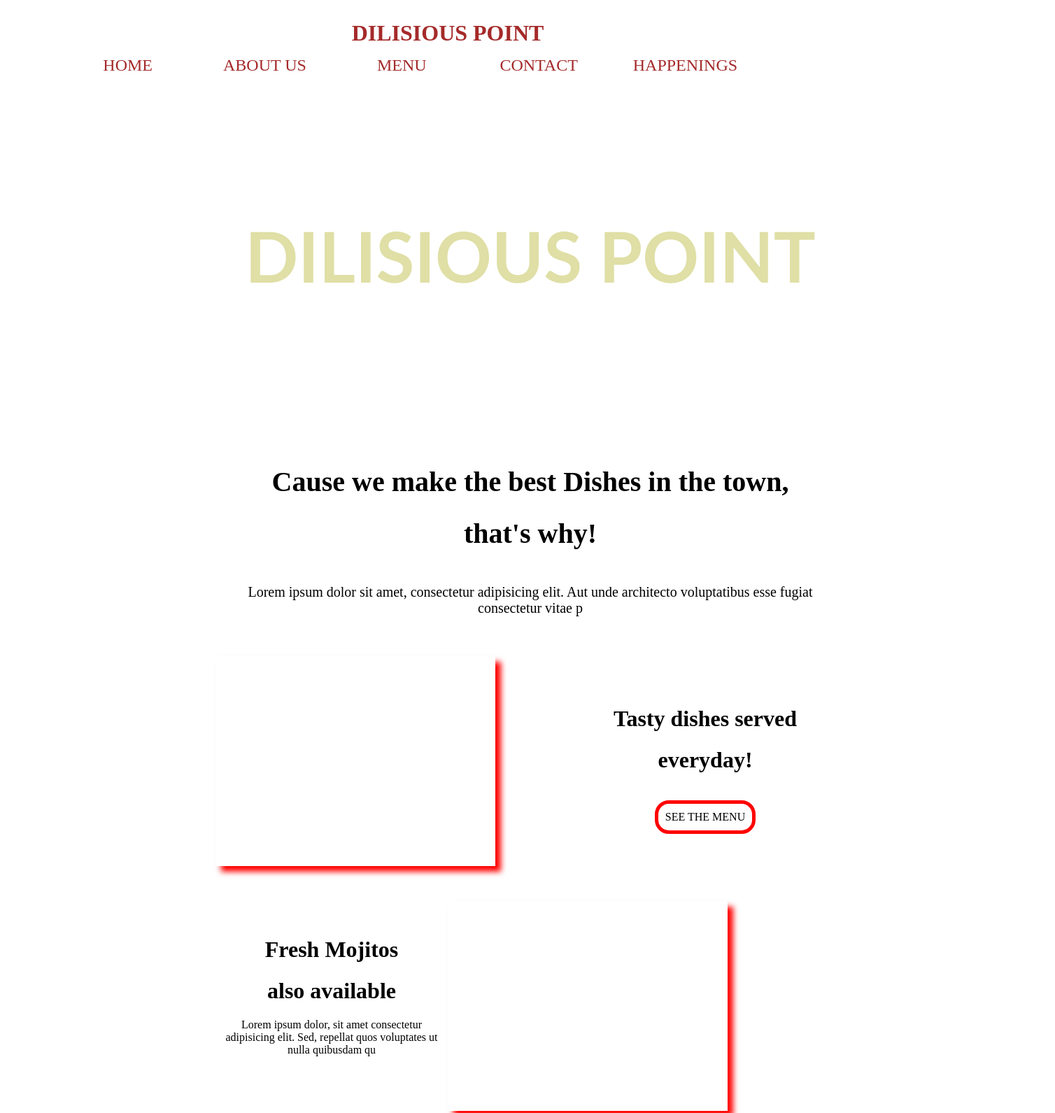
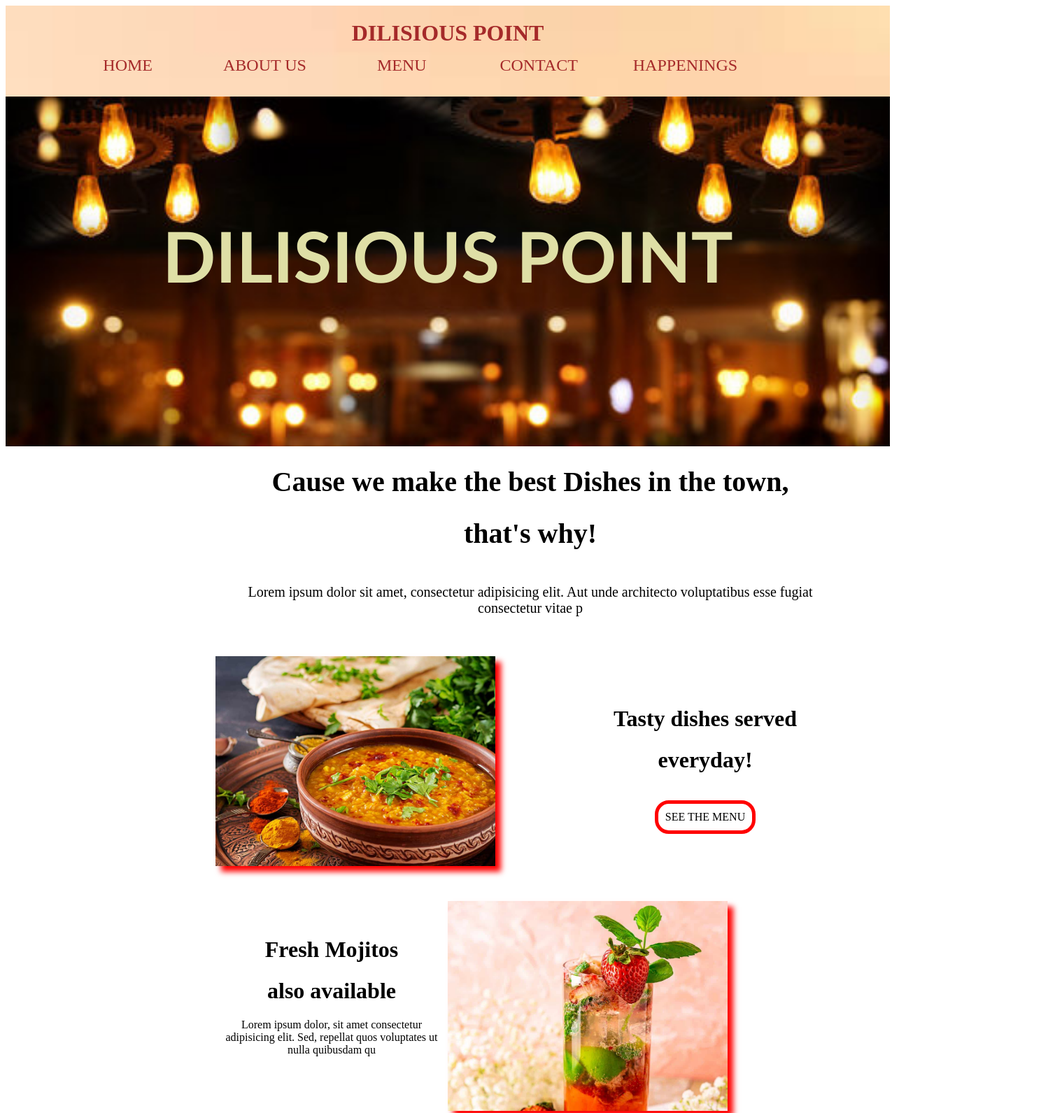
Before and after one commit to kashishchouhan13/Resturant-Website, a plain HTML site: page index.html in a window 1280 px wide. Shown: the top 1591 px of the page at 70% size, 1508 px wide, since content can reach past the window. Drawn offline with Linux system fonts and the light colour scheme; files whose address does not match are found by name.

Commit message:
Update resturant.css

```diff
--- a/CSS/resturant.css
+++ b/CSS/resturant.css
@@ -10,7 +10,9 @@
 grid-row: 1/2;
 grid-column: 1/2;
 color: brown;
-background-image: url(/img.html/download\ \(1\).jpg);
+background-image: url(/img/happen/download.jpg);
+background-repeat: no-repeat;
+background-size: cover;
 width: 100%;
 background-attachment: fixed;
 text-align: center;
@@ -40,15 +42,16 @@ a:hover
 #d2
 {   grid-row: 2/3;
     grid-column: 1/2;
-    background-image:url(/img.html/restaurant-blur-background-design-resource_236836-16729.webp);
+    background-image:url(/img/360_F_205876015_hYYs7ugqoU8QAobSS3TbnGQ92qyS5gEc.jpg);
     color: rgb(223, 223, 166);
     text-align: center;
-    width: 1500px;
+    width: 100%;
     padding-top:100px;
     font-family:'Segoe UI';
     font-size: 50px;
 font-family: 'Trebuchet MS', 'Lucida Sans Unicode', 'Lucida Grande', 'Lucida Sans', Arial, sans-serif;
-
+background-repeat: no-repeat; /* Prevents the image from repeating */
+background-size: cover;
 }
 #d3
 {
@@ -69,7 +72,7 @@ font-family: 'Trebuchet MS', 'Lucida Sans Unicode', 'Lucida Grande', 'Lucida San
 { grid-row: 1/2;
 
     grid-column: 1/2;
-    background-image: url(/img.html/download\ \(2\).jpg);
+    background-image: url(/img/Healthy_recipes_big_898.jpg);
     margin-left: 300px;
     background-repeat: no-repeat;
     background-size: cover;
@@ -108,7 +111,7 @@ font-family: 'Trebuchet MS', 'Lucida Sans Unicode', 'Lucida Grande', 'Lucida San
 #sub4
 {   grid-row: 1/2;
     grid-column: 2/3;
-    background-image:url(/img.html/mojitos.jpg);
+    background-image:url(/img/strawberry-mojito-featured-image.jpg);
     width: 400px;
     background-size:cover;
     background-repeat: no-repeat;
@@ -120,7 +123,7 @@ font-family: 'Trebuchet MS', 'Lucida Sans Unicode', 'Lucida Grande', 'Lucida San
 {  display: grid;
     grid-template-rows: 700px ;
     grid-template-columns: 750px 700px;
-background-image: url(/img.html/Tomato-Pasta-Thumbnail.jpg);
+background-image: url(/img/download.jpg);
 background-repeat: no-repeat;
 background-size: cover;
 background-attachment: fixed;
@@ -138,13 +141,15 @@ background-attachment: fixed;
     color: brown;
     text-align: center;
     padding-top: 60px;
+    margin-right: 40px;
 }
 #right
 {
     grid-row:1/2 ;
     grid-column:2/3 ;
     border: 3px solid black;
-    margin-right: 100px;
+    margin-right: 200px;
+
     margin-top: 40px;
     margin-bottom: 40px;
     background-color: brown;
```
